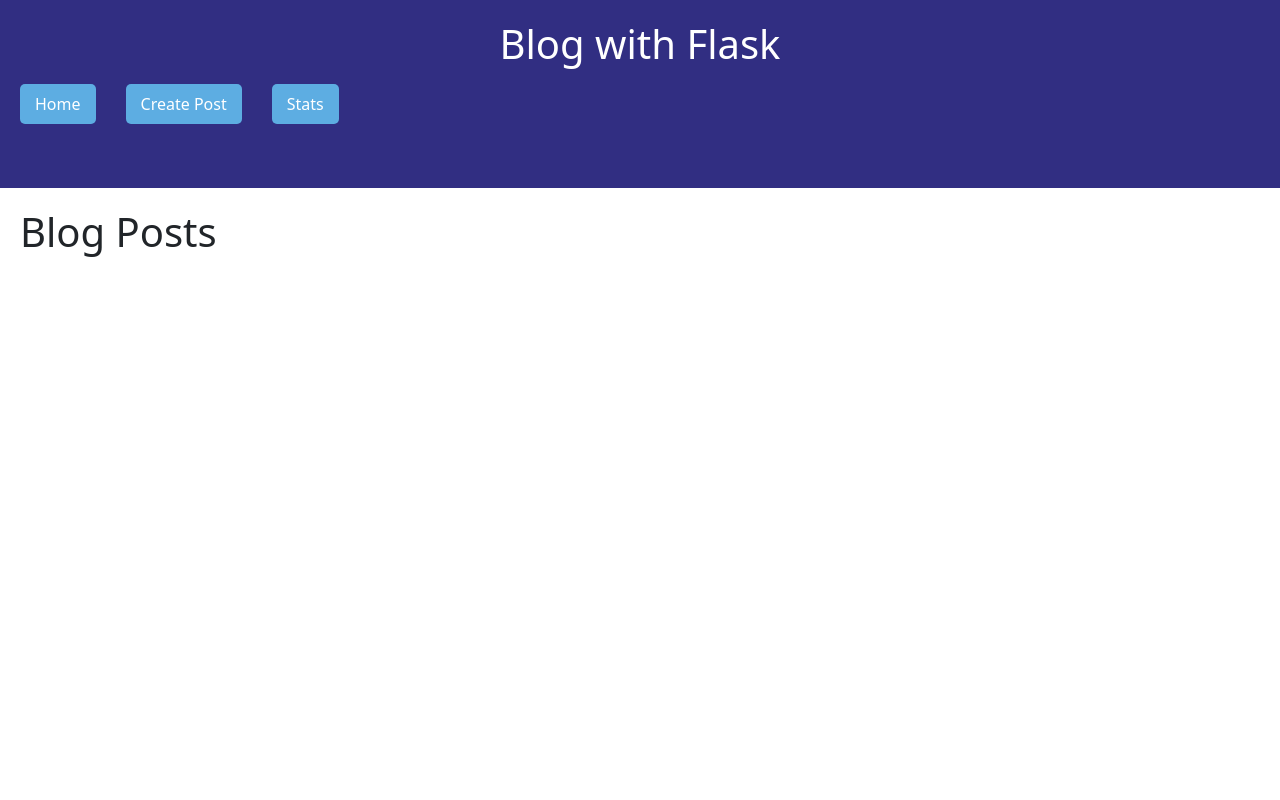
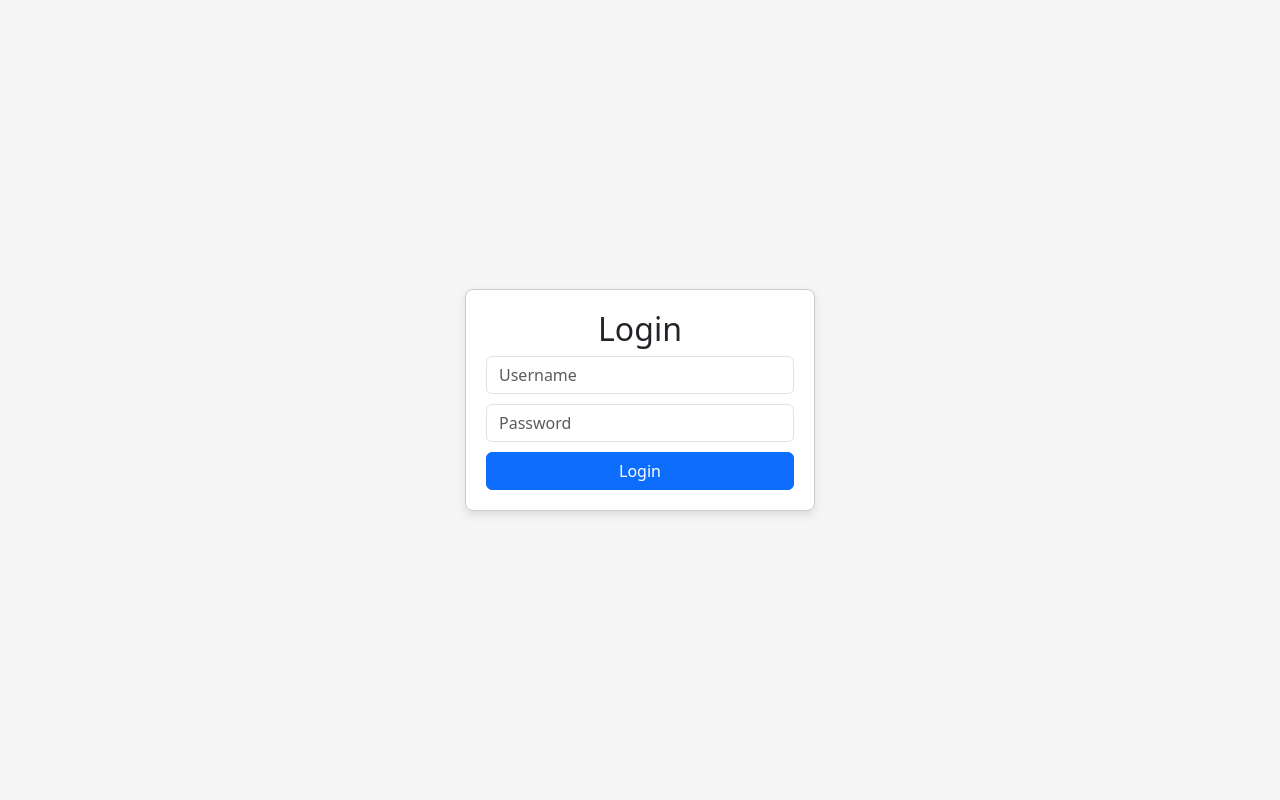
Before and after one commit to MayaHA2512/SQAProject, a Flask app: page / in a window 1280 px wide. Run offline with Flask 3, Linux system fonts and the light colour scheme.

Commit message:
adding the html for login page

```diff
--- a/app.py
+++ b/app.py
@@ -14,9 +14,20 @@
     db.init_app(app)  # It connects the SQLAlchemy db object with the Flask app and the DBMS engine
     db.create_all()  # Create the database tables for all the models testing
 
-@app.route("/")
+@app.route("/", methods=["GET", "POST"])
 def index():
-    return render_template("index.html", posts=BlogPost.query.all())
+    if request.method == "POST":
+        username = request.form["username"]
+        password = request.form["password"]
+
+        # Check if username exists and password matches
+        if username == 3:
+            return render_template("login.html")  # Redirect to dashboard if valid
+        else:
+            flash('Failed to get stats: no posts available', "danger")
+            return render_template("login.html") # Redirect to error page if invalid
+
+    return render_template("login.html")
 
 @app.route("/login")
 def login():
--- a/templates/login.html
+++ b/templates/login.html
@@ -1,24 +1,50 @@
 <!DOCTYPE html>
 <html lang="en">
-
 <head>
     <meta charset="UTF-8">
-    <meta http-equiv="X-UA-Compatible" content="IE=edge">
     <meta name="viewport" content="width=device-width, initial-scale=1.0">
     <title>Login</title>
+    <link href="https://cdn.jsdelivr.net/npm/bootstrap@5.3.0/dist/css/bootstrap.min.css" rel="stylesheet">
+    <style>
+        body {
+            display: flex;
+            justify-content: center;
+            align-items: center;
+            height: 100vh;
+            background-color: #f5f5f5;
+            margin: 0;
+        }
+
+        .login-container {
+            width: 100%;
+            max-width: 350px;
+            padding: 20px;
+            border: 1px solid #ccc;
+            background: white;
+            box-shadow: 0 4px 10px rgba(0, 0, 0, 0.1);
+            border-radius: 8px;
+            text-align: center;
+        }
+
+        .form-control {
+            margin-bottom: 10px;
+        }
+
+        .btn-primary {
+            width: 100%;
+        }
+    </style>
 </head>
+<body>
 
-<body>
-    <h1>Login Page</h1>
+    <div class="login-container">
+        <h2>Login</h2>
+        <form action="/" method="post">
+            <input type="text" class="form-control" name="username" placeholder="Username" required>
+            <input type="password" class="form-control" name="password" placeholder="Password" required>
+            <button type="submit" class="btn btn-primary">Login</button>
+        </form>
+    </div>
 
-    <form method="POST" action="">
-        {{ form.hidden_tag() }}
-        {{ form.username }}
-        {{ form.password }}
-        {{ form.submit }}
-    </form>
-
-    <a href="{{ url_for('register') }}">Don't have an account? Sign Up</a>
 </body>
-
 </html>
```
Also changed, not shown: models.py (+15 -11 lines).
